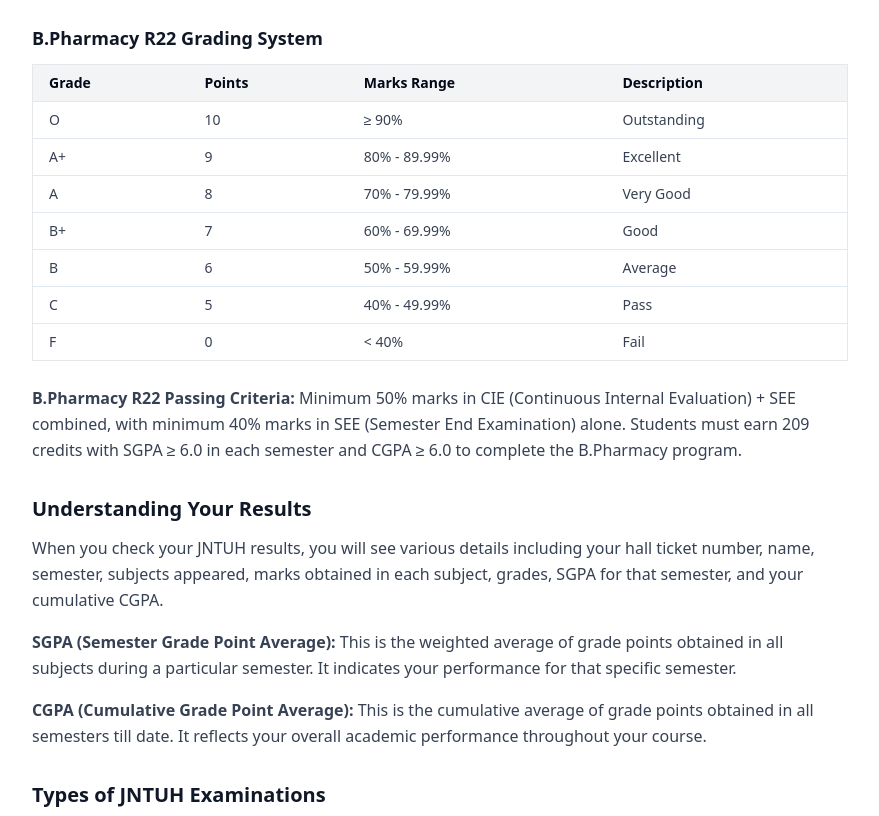
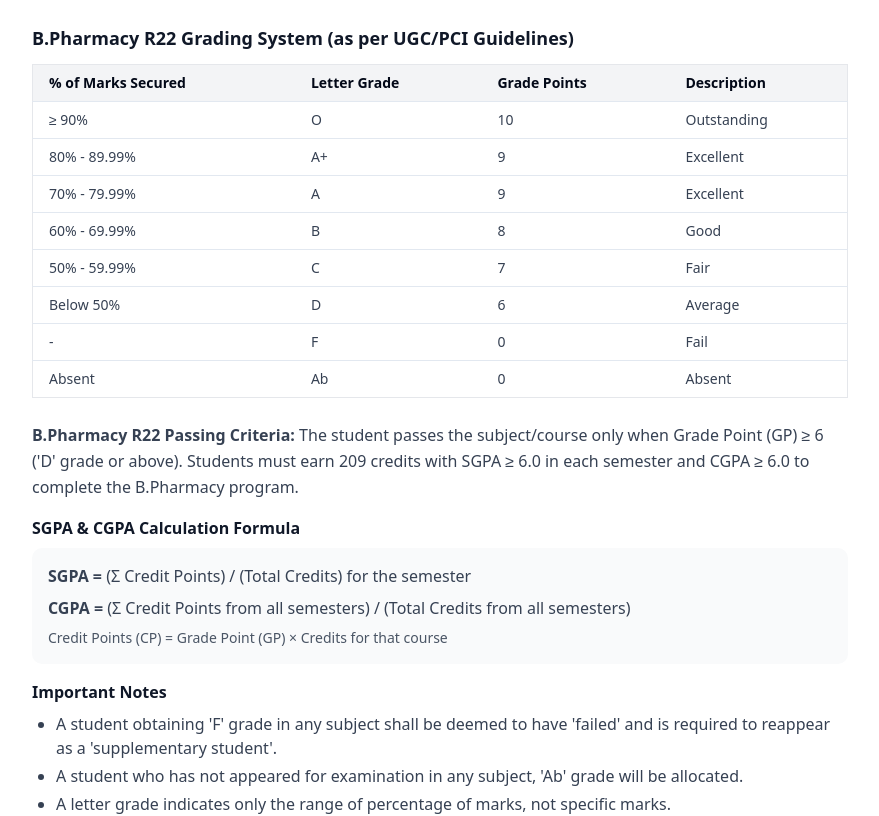
Before and after one commit to Hemant2059/jntuhresult, a Next.js app: page /about in a window 1280 px wide. Shown: the part 1300-2116 px from the top of the page, without its empty margins (200-1079 px from the left). Built offline with nearby package versions, Linux system fonts and the light colour scheme.

Commit message:
docs: update B.Pharmacy R22 grading with official UGC/PCI guidelines

```diff
--- a/app/about/page.tsx
+++ b/app/about/page.tsx
@@ -126,73 +126,106 @@ export default function AboutPage() {
         </p>
 
         <h3 className="mt-6 mb-3 text-lg font-semibold text-gray-900">
-          B.Pharmacy R22 Grading System
+          B.Pharmacy R22 Grading System (as per UGC/PCI Guidelines)
         </h3>
 
         <div className="mb-6 overflow-x-auto">
           <table className="min-w-full border border-gray-200 text-sm">
             <thead className="bg-gray-100">
               <tr>
-                <th className="px-4 py-2 text-left font-semibold border-b">Grade</th>
-                <th className="px-4 py-2 text-left font-semibold border-b">Points</th>
-                <th className="px-4 py-2 text-left font-semibold border-b">Marks Range</th>
+                <th className="px-4 py-2 text-left font-semibold border-b">% of Marks Secured</th>
+                <th className="px-4 py-2 text-left font-semibold border-b">Letter Grade</th>
+                <th className="px-4 py-2 text-left font-semibold border-b">Grade Points</th>
                 <th className="px-4 py-2 text-left font-semibold border-b">Description</th>
               </tr>
             </thead>
             <tbody className="text-gray-700">
               <tr className="border-b">
+                <td className="px-4 py-2">≥ 90%</td>
                 <td className="px-4 py-2 font-medium">O</td>
                 <td className="px-4 py-2">10</td>
-                <td className="px-4 py-2">≥ 90%</td>
                 <td className="px-4 py-2">Outstanding</td>
               </tr>
               <tr className="border-b">
+                <td className="px-4 py-2">80% - 89.99%</td>
                 <td className="px-4 py-2 font-medium">A+</td>
                 <td className="px-4 py-2">9</td>
-                <td className="px-4 py-2">80% - 89.99%</td>
                 <td className="px-4 py-2">Excellent</td>
               </tr>
               <tr className="border-b">
+                <td className="px-4 py-2">70% - 79.99%</td>
                 <td className="px-4 py-2 font-medium">A</td>
-                <td className="px-4 py-2">8</td>
-                <td className="px-4 py-2">70% - 79.99%</td>
-                <td className="px-4 py-2">Very Good</td>
+                <td className="px-4 py-2">9</td>
+                <td className="px-4 py-2">Excellent</td>
               </tr>
               <tr className="border-b">
-                <td className="px-4 py-2 font-medium">B+</td>
-                <td className="px-4 py-2">7</td>
                 <td className="px-4 py-2">60% - 69.99%</td>
+                <td className="px-4 py-2 font-medium">B</td>
+                <td className="px-4 py-2">8</td>
                 <td className="px-4 py-2">Good</td>
               </tr>
               <tr className="border-b">
-                <td className="px-4 py-2 font-medium">B</td>
+                <td className="px-4 py-2">50% - 59.99%</td>
+                <td className="px-4 py-2 font-medium">C</td>
+                <td className="px-4 py-2">7</td>
+                <td className="px-4 py-2">Fair</td>
+              </tr>
+              <tr className="border-b">
+                <td className="px-4 py-2">Below 50%</td>
+                <td className="px-4 py-2 font-medium">D</td>
                 <td className="px-4 py-2">6</td>
-                <td className="px-4 py-2">50% - 59.99%</td>
                 <td className="px-4 py-2">Average</td>
               </tr>
               <tr className="border-b">
-                <td className="px-4 py-2 font-medium">C</td>
-                <td className="px-4 py-2">5</td>
-                <td className="px-4 py-2">40% - 49.99%</td>
-                <td className="px-4 py-2">Pass</td>
+                <td className="px-4 py-2">-</td>
+                <td className="px-4 py-2 font-medium">F</td>
+                <td className="px-4 py-2">0</td>
+                <td className="px-4 py-2">Fail</td>
               </tr>
               <tr>
-                <td className="px-4 py-2 font-medium">F</td>
+                <td className="px-4 py-2">Absent</td>
+                <td className="px-4 py-2 font-medium">Ab</td>
                 <td className="px-4 py-2">0</td>
-                <td className="px-4 py-2">&lt; 40%</td>
-                <td className="px-4 py-2">Fail</td>
+                <td className="px-4 py-2">Absent</td>
               </tr>
             </tbody>
           </table>
         </div>
 
         <p className="mb-4 text-gray-700 leading-relaxed">
-          <strong>B.Pharmacy R22 Passing Criteria:</strong> Minimum 50% marks in
-          CIE (Continuous Internal Evaluation) + SEE combined, with minimum 40%
-          marks in SEE (Semester End Examination) alone. Students must earn 209
-          credits with SGPA ≥ 6.0 in each semester and CGPA ≥ 6.0 to complete
-          the B.Pharmacy program.
+          <strong>B.Pharmacy R22 Passing Criteria:</strong> The student passes the
+          subject/course only when Grade Point (GP) ≥ 6 ('D' grade or above).
+          Students must earn 209 credits with SGPA ≥ 6.0 in each semester and
+          CGPA ≥ 6.0 to complete the B.Pharmacy program.
         </p>
+
+        <h4 className="mt-4 mb-2 text-md font-semibold text-gray-900">
+          SGPA & CGPA Calculation Formula
+        </h4>
+
+        <div className="mb-4 p-4 bg-gray-50 rounded-lg">
+          <p className="mb-2 text-gray-700">
+            <strong>SGPA =</strong> (Σ Credit Points) / (Total Credits) for the semester
+          </p>
+          <p className="mb-2 text-gray-700">
+            <strong>CGPA =</strong> (Σ Credit Points from all semesters) / (Total Credits from all semesters)
+          </p>
+          <p className="text-sm text-gray-600">
+            Credit Points (CP) = Grade Point (GP) × Credits for that course
+          </p>
+        </div>
+
+        <h4 className="mt-4 mb-2 text-md font-semibold text-gray-900">
+          Important Notes
+        </h4>
+
+        <ul className="mb-4 list-disc pl-6 text-gray-700 space-y-1">
+          <li>A student obtaining 'F' grade in any subject shall be deemed to have 'failed' and is required to reappear as a 'supplementary student'.</li>
+          <li>A student who has not appeared for examination in any subject, 'Ab' grade will be allocated.</li>
+          <li>A letter grade indicates only the range of percentage of marks, not specific marks.</li>
+          <li>For merit ranking, only the 'rounded off' values of CGPAs will be used.</li>
+          <li>Performance in failed subjects will be taken into account for SGPA and CGPA calculations.</li>
+        </ul>
 
         <h2 className="mt-8 mb-3 text-xl font-semibold text-gray-900">
           Understanding Your Results
```
